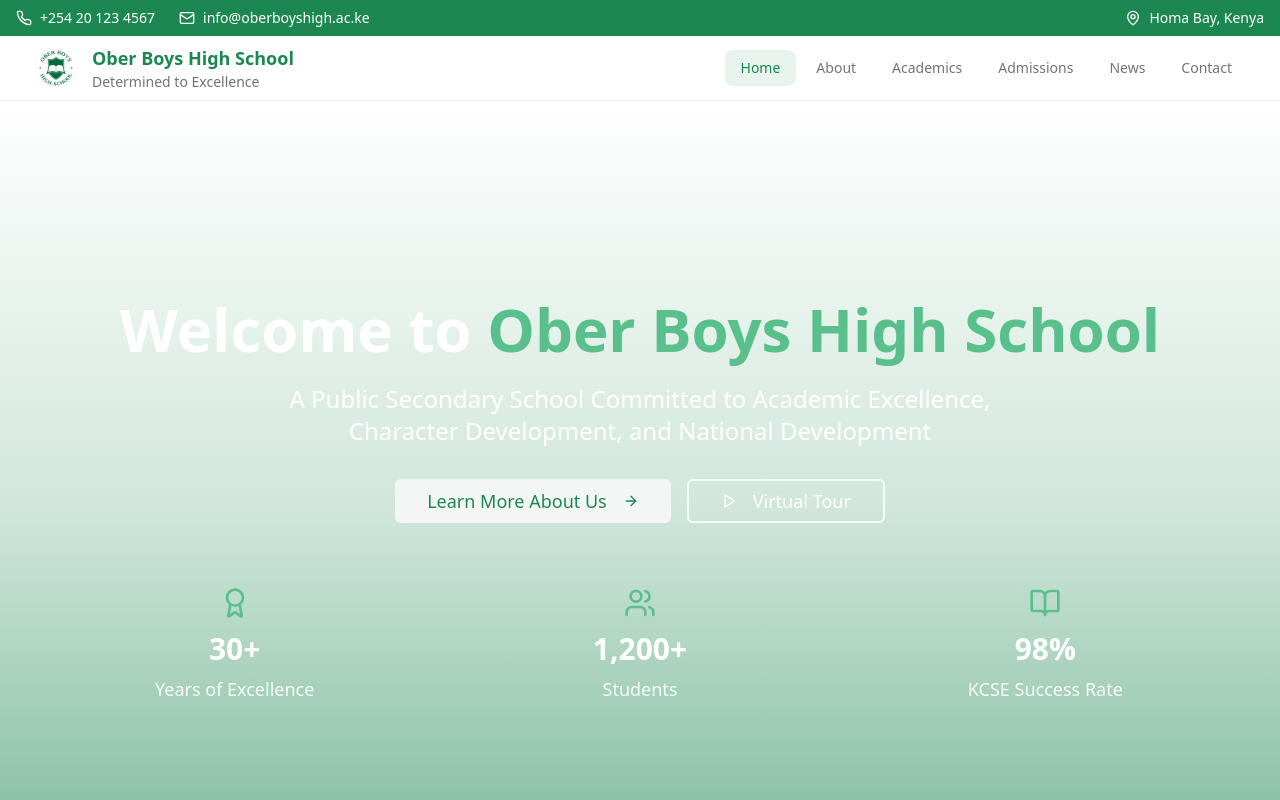
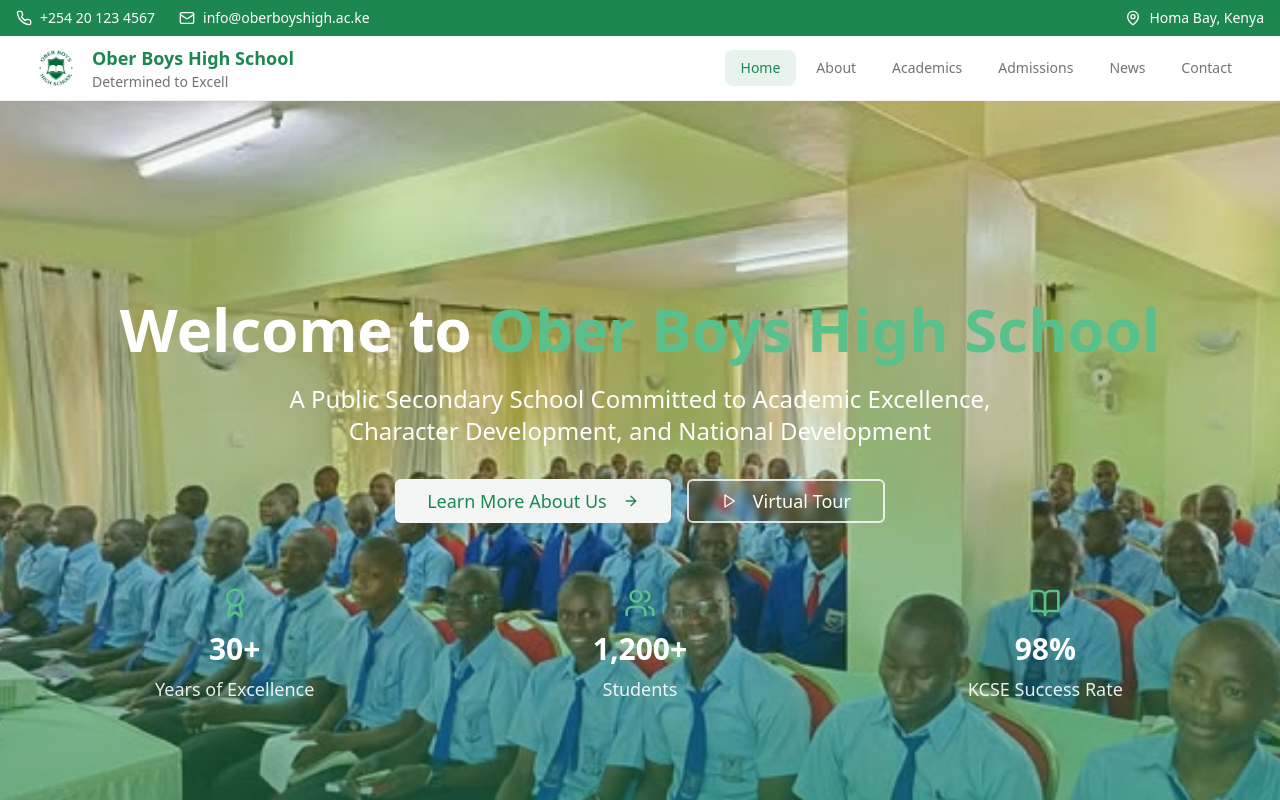
Before and after one commit to SK3CHI3/OBER-HIGH-SCHOOL-WEB, a React (Vite) app: page / in a window 1280 px wide. Shown: the top 800 px of the page. Built offline with nearby package versions, Linux system fonts and the light colour scheme; the HTML template or start-up script is replaced by a standard one.

Commit message:
Add smooth random image movements to hero section, lazy loading for performance, and fix motto to 'Determined to Excell'

```diff
--- a/src/components/About.tsx
+++ b/src/components/About.tsx
@@ -81,7 +81,7 @@
         <div className="text-center mb-16">
           <Badge variant="secondary" className="mb-4">About Us</Badge>
           <h2 className="text-3xl md:text-4xl font-bold text-foreground mb-4">
-            Determined to Excellence Since 1994
+            Determined to Excell Since 1994
           </h2>
           <p className="text-lg text-muted-foreground max-w-3xl mx-auto">
             Ober Boys High School has been a beacon of academic excellence and character development in Kenya,
@@ -158,6 +158,7 @@
                     src={image}
                     alt={`School facility ${index + 1}`}
                     className="w-full h-48 object-cover"
+                    loading="lazy"
                   />
                   <div className="absolute inset-0 bg-gradient-to-t from-black/50 to-transparent" />
                 </motion.div>
@@ -197,6 +198,7 @@
                           src={partner.logo}
                           alt={partner.alt}
                           className="w-full h-full object-cover rounded-full"
+                          loading="lazy"
                         />
                       </div>
                     </div>
@@ -326,6 +328,7 @@
                     src="/images/about/ober boys main gate.jpg"
                     alt="Ober Boys High School Main Gate"
                     className="w-full h-80 object-cover"
+                    loading="lazy"
                   />
                   <div className="absolute inset-0 bg-gradient-to-t from-black/50 to-transparent" />
                   <div className="absolute bottom-4 left-4 text-white">
--- a/src/components/Footer.tsx
+++ b/src/components/Footer.tsx
@@ -18,7 +18,7 @@
               <img src={schoolLogo} alt="Ober Boys High School" className="h-12 w-12" />
               <div>
                 <div className="text-xl font-bold">Ober Boys High School</div>
-                <div className="text-sm opacity-90">Determined to Excellence</div>
+                <div className="text-sm opacity-90">Determined to Excell</div>
               </div>
             </div>
             <p className="text-sm opacity-90 mb-6 max-w-md">
--- a/src/components/Hero.tsx
+++ b/src/components/Hero.tsx
@@ -13,31 +13,53 @@
   });
 
   const [currentImageIndex, setCurrentImageIndex] = useState(0);
+  const [imagesLoaded, setImagesLoaded] = useState(false);
 
   const heroImages = [
     "/images/hero/best group photo students.jpg", // Best group photo of students
     "/images/hero/grupp photo ober.jpg", // Group photo of Ober students
     "/images/about/ober boys main gate.jpg", // School main gate
-    "/images/academics/studensts in class.jpg", // Students in classroom
+    "/images/gallery/students image gruop photo.webp", // Additional group photo
   ];
 
-  // Auto-rotate images every 5 seconds
+  // Auto-rotate images with random timing (4-7 seconds)
   useEffect(() => {
-    const interval = setInterval(() => {
+    const getRandomInterval = () => Math.random() * 3000 + 4000; // 4-7 seconds
+
+    const scheduleNext = () => {
+      const timeout = setTimeout(() => {
         setCurrentImageIndex((prevIndex) =>
           prevIndex === heroImages.length - 1 ? 0 : prevIndex + 1
         );
-    }, 5000);
+        scheduleNext(); // Schedule the next rotation
+      }, getRandomInterval());
 
-    return () => clearInterval(interval);
+      return timeout;
+    };
+
+    const timeout = scheduleNext();
+    return () => clearTimeout(timeout);
   }, [heroImages.length]);
 
   // Preload images and log for debugging
   useEffect(() => {
+    let loadedCount = 0;
     heroImages.forEach((imageUrl, index) => {
       const img = new Image();
-      img.onload = () => console.log(`Hero image ${index + 1} loaded successfully`);
-      img.onerror = () => console.error(`Failed to load hero image ${index + 1}:`, imageUrl);
+      img.onload = () => {
+        console.log(`Hero image ${index + 1} loaded successfully:`, imageUrl);
+        loadedCount++;
+        if (loadedCount === heroImages.length) {
+          setImagesLoaded(true);
+        }
+      };
+      img.onerror = () => {
+        console.error(`Failed to load hero image ${index + 1}:`, imageUrl);
+        loadedCount++;
+        if (loadedCount === heroImages.length) {
+          setImagesLoaded(true);
+        }
+      };
       img.src = imageUrl;
     });
   }, [heroImages]);
@@ -46,16 +68,71 @@
     <section id="home" className="relative h-screen w-full flex items-center overflow-hidden" style={{ minHeight: '100vh' }}>
       {/* Dynamic Background Images */}
       <div className="absolute inset-0">
-        {heroImages.map((image, index) => (
+        {/* Fallback background */}
+        <div className="absolute inset-0 bg-gradient-to-br from-primary/80 to-secondary/60"></div>
+
+        {heroImages.map((image, index) => {
+          // Random movement patterns for each image
+          const movementPatterns = [
+            // Pattern 1: Gentle zoom with slight pan
+            {
+              scale: [1, 1.08, 1.05, 1],
+              x: [0, -15, 10, 0],
+              y: [0, -8, 5, 0]
+            },
+            // Pattern 2: Horizontal pan with zoom
+            {
+              scale: [1, 1.06, 1.02, 1],
+              x: [0, 20, -10, 0],
+              y: [0, 3, -2, 0]
+            },
+            // Pattern 3: Vertical movement with subtle zoom
+            {
+              scale: [1, 1.04, 1.07, 1],
+              x: [0, 5, -8, 0],
+              y: [0, -12, 8, 0]
+            },
+            // Pattern 4: Diagonal movement
+            {
+              scale: [1, 1.05, 1.03, 1],
+              x: [0, -12, 15, 0],
+              y: [0, 6, -10, 0]
+            }
+          ];
+
+          const pattern = movementPatterns[index % movementPatterns.length];
+
+          return (
             <motion.div
               key={index}
-            className="absolute inset-0 bg-cover bg-center bg-no-repeat"
-            style={{ backgroundImage: `url(${image})` }}
-            initial={{ opacity: 0 }}
-            animate={{ opacity: currentImageIndex === index ? 1 : 0 }}
-            transition={{ duration: 1.5, ease: "easeInOut" }}
+              className="absolute inset-0"
+              initial={{ opacity: index === 0 ? 1 : 0 }}
+              animate={{
+                opacity: currentImageIndex === index ? 1 : 0
+              }}
+              transition={{
+                duration: 2.5,
+                ease: [0.25, 0.46, 0.45, 0.94] // Custom cubic-bezier for smoothness
+              }}
+            >
+              <motion.img
+                src={image}
+                alt={`Ober Boys High School ${index + 1}`}
+                className="w-full h-full object-cover"
+                loading="lazy"
+                animate={currentImageIndex === index ? pattern : {}}
+                transition={{
+                  duration: 12,
+                  repeat: Infinity,
+                  ease: "easeInOut",
+                  repeatType: "reverse"
+                }}
+                onLoad={() => console.log(`Hero image ${index + 1} loaded:`, image)}
+                onError={() => console.error(`Hero image ${index + 1} failed to load:`, image)}
               />
-        ))}
+            </motion.div>
+          );
+        })}
         {/* Reduced green shade with bottom fade */}
         <div className="absolute inset-0 bg-gradient-to-t from-primary/60 via-primary/20 to-transparent"></div>
       </div>
--- a/src/components/Navigation.tsx
+++ b/src/components/Navigation.tsx
@@ -77,7 +77,7 @@
               </motion.div>
               <div className="block">
                 <div className="text-sm sm:text-lg font-bold text-primary leading-tight">Ober Boys High School</div>
-                <div className="text-xs sm:text-sm text-muted-foreground leading-tight">Determined to Excellence</div>
+                <div className="text-xs sm:text-sm text-muted-foreground leading-tight">Determined to Excell</div>
               </div>
             </Link>
 
--- a/src/components/NewsPreview.tsx
+++ b/src/components/NewsPreview.tsx
@@ -84,6 +84,7 @@
                       src={item.image}
                       alt={item.title}
                       className="w-full h-48 object-cover group-hover:scale-105 transition-transform duration-300"
+                      loading="lazy"
                     />
                     <div className="absolute top-4 left-4">
                       <Badge variant="outline" className="bg-white/90 text-foreground">
--- a/src/pages/About.tsx
+++ b/src/pages/About.tsx
@@ -105,6 +105,7 @@
                   src="/images/about/ober boys principle.jpg"
                   alt="Principal Mr. David Otieno - Ober Boys High School"
                   className="w-full h-96 object-cover"
+                  loading="lazy"
                 />
                 <div className="absolute inset-0 bg-gradient-to-t from-black/50 to-transparent" />
                 <div className="absolute bottom-4 left-4 text-white">
@@ -166,6 +167,7 @@
                       src="/images/about/ober boys main gate.jpg"
                       alt="School Foundation 1994"
                       className="w-full h-64 object-cover rounded-lg shadow-school"
+                      loading="lazy"
                     />
                   </div>
                 </div>
@@ -204,6 +206,7 @@
                       src="/images/academics/studensts in class.jpg"
                       alt="School Growth 2000-2010"
                       className="w-full h-64 object-cover rounded-lg shadow-school"
+                      loading="lazy"
                     />
                   </div>
                 </div>
@@ -242,6 +245,7 @@
                       src="/images/facilities/ober boys facility.jpg"
                       alt="School Modernization 2010-2020"
                       className="w-full h-64 object-cover rounded-lg shadow-school"
+                      loading="lazy"
                     />
                   </div>
                 </div>
@@ -280,6 +284,7 @@
                       src="/images/gallery/ober boys ruby team.jpg"
                       alt="Current Excellence 2020-Present"
                       className="w-full h-64 object-cover rounded-lg shadow-school"
+                      loading="lazy"
                     />
                 </div>
                 </div>
@@ -372,6 +377,7 @@
                       src={program.image}
                       alt={program.title}
                       className="w-full h-80 object-cover"
+                      loading="lazy"
                     />
                     <div className="absolute inset-0 bg-gradient-to-t from-black/50 to-transparent" />
                   </motion.div>
```
Lines whose indentation alone changed are shown as unchanged.
